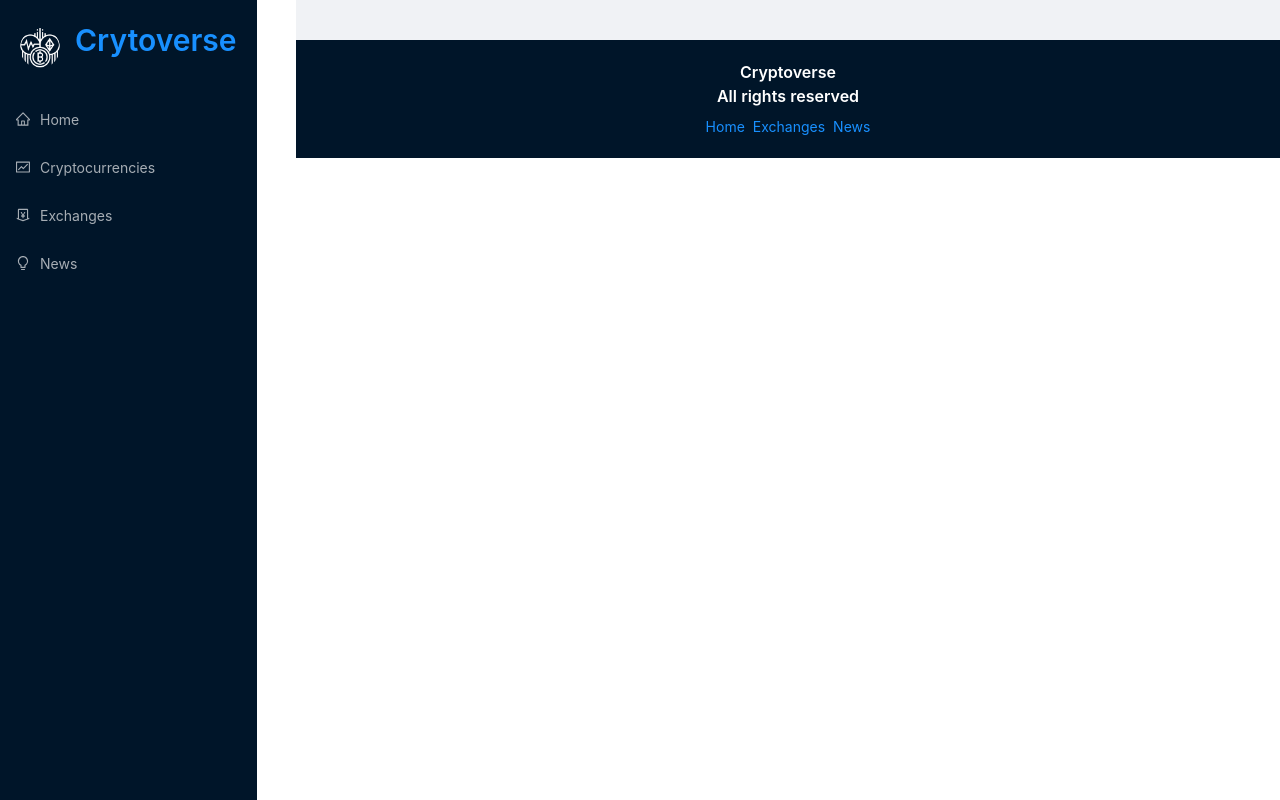
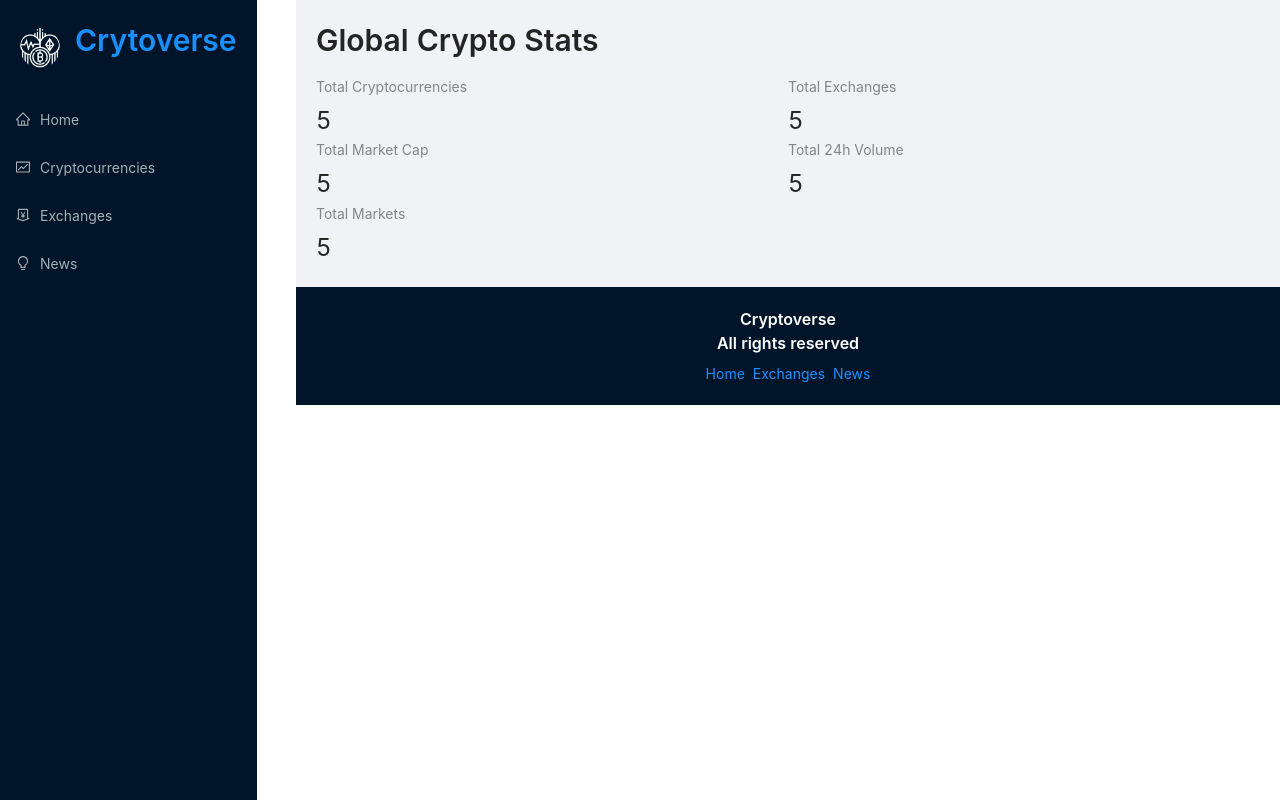
Before and after one commit to DecodingGreatness/crypto, a React (Create React App) app: page / in a window 1280 px wide. Built offline with nearby package versions, Linux system fonts and the light colour scheme.

Commit message:
added row to homepage

```diff
--- a/src/App.js
+++ b/src/App.js
@@ -29,7 +29,7 @@
         <Layout>
           <div className="routes">
             <Routes>
-              <Route path="/home" element={<Homepage />} />
+              <Route path="/" element={<Homepage />} />
               <Route path="/exchanges" element={<Exchanges />} />
               <Route path="/cryptocurrencies" element={<Cryptocurrencies />} />
               <Route path="/crypto/:coinId" element={<CryptoDetails />} />
--- a/src/components/Homepage.jsx
+++ b/src/components/Homepage.jsx
@@ -1,7 +1,35 @@
 import React from "react";
+import millify from "millify";
+import { Typography, Row, Col, Statistic } from "antd";
+import { Link } from "react-router-dom";
+
+const { Title } = Typography;
 
 const Homepage = () => {
-  return <div>Homepage</div>;
+  return (
+    <>
+      <Title level={2} className="heading">
+        Global Crypto Stats
+      </Title>
+      <Row>
+        <Col span={12}>
+          <Statistic title="Total Cryptocurrencies" value="5" />
+        </Col>
+        <Col span={12}>
+          <Statistic title="Total Exchanges" value="5" />
+        </Col>
+        <Col span={12}>
+          <Statistic title="Total Market Cap" value="5" />
+        </Col>
+        <Col span={12}>
+          <Statistic title="Total 24h Volume" value="5" />
+        </Col>
+        <Col span={12}>
+          <Statistic title="Total Markets" value="5" />
+        </Col>
+      </Row>
+    </>
+  );
 };
 
 export default Homepage;
```
